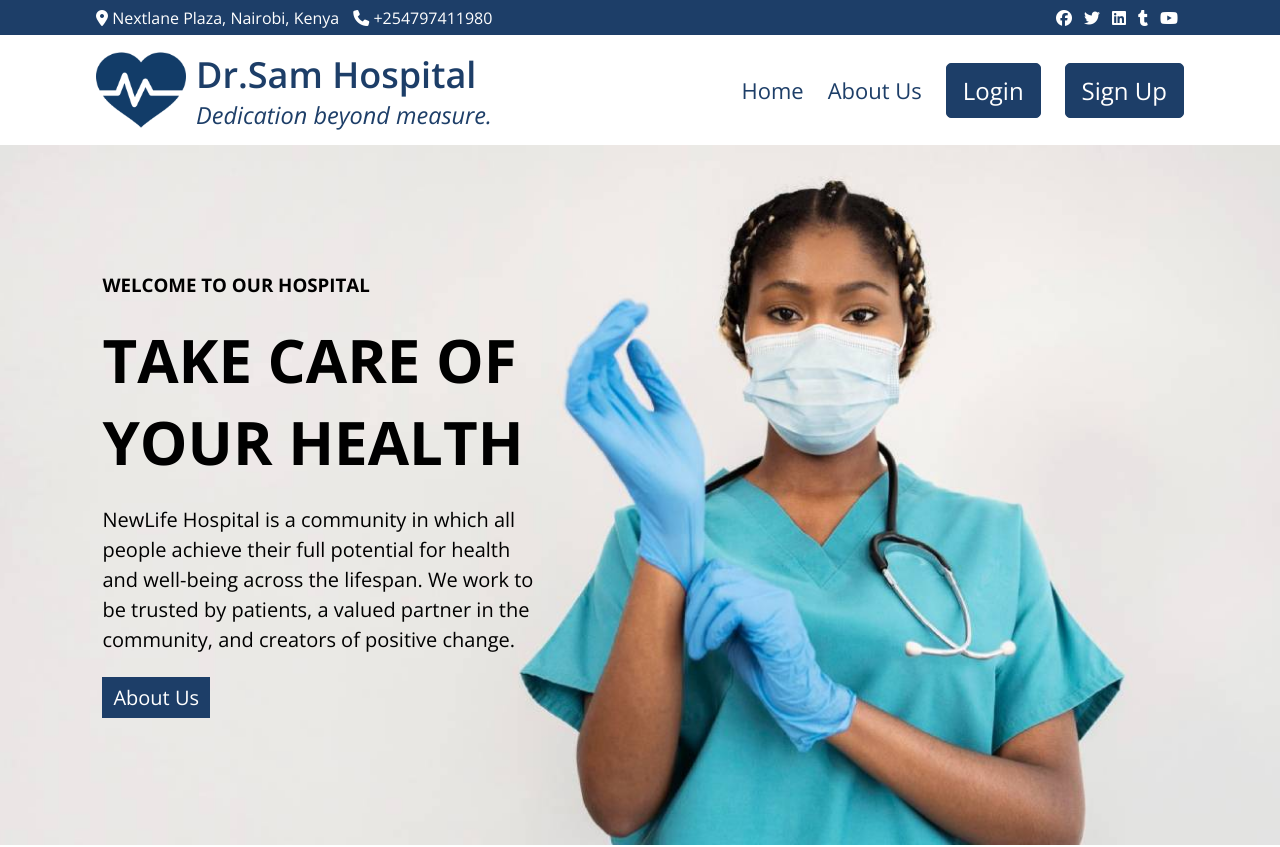
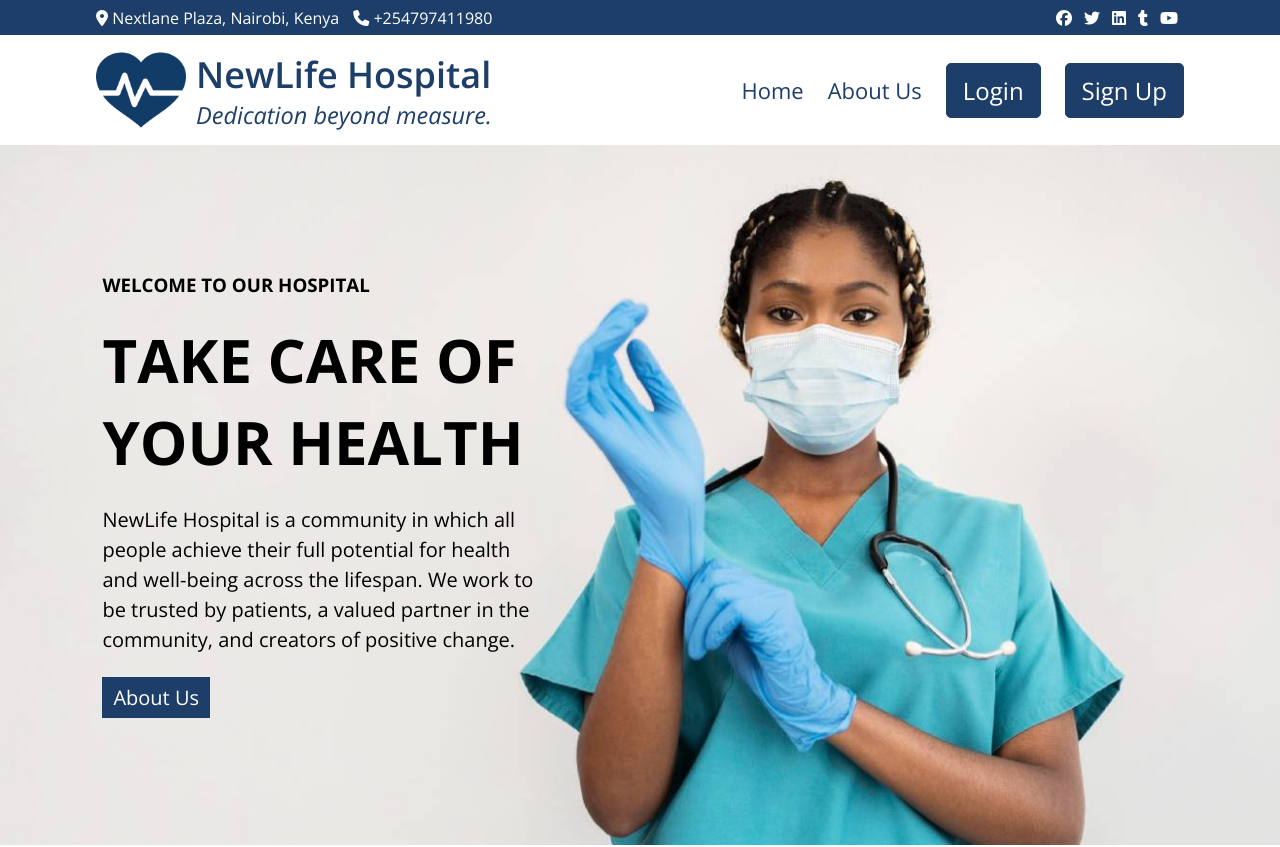
Before and after one commit to luyosamson/Livelife_Hospital, a React (Create React App) app: page / in a window 1280 px wide. Shown: the top 847 px of the page. Built offline with nearby package versions, Linux system fonts and the light colour scheme; no server answers.

Commit message:
Modified icon

```diff
--- a/src/components/NavBar/NavBar.js
+++ b/src/components/NavBar/NavBar.js
@@ -67,7 +67,7 @@ function NavBar({ loggedIn, setLoggedIn, userType, setUserType, cartItems }) {
             <div className='logo'>
               <img src={logo} alt='Logo' />
               <div className='logo-txt'>
-                <p id='logo-txt1'>Dr.Sam Hospital</p>
+                <p id='logo-txt1'>NewLife Hospital</p>
                 <p id='logo-txt2'>Dedication beyond measure.</p>
               </div>
             </div>
```
